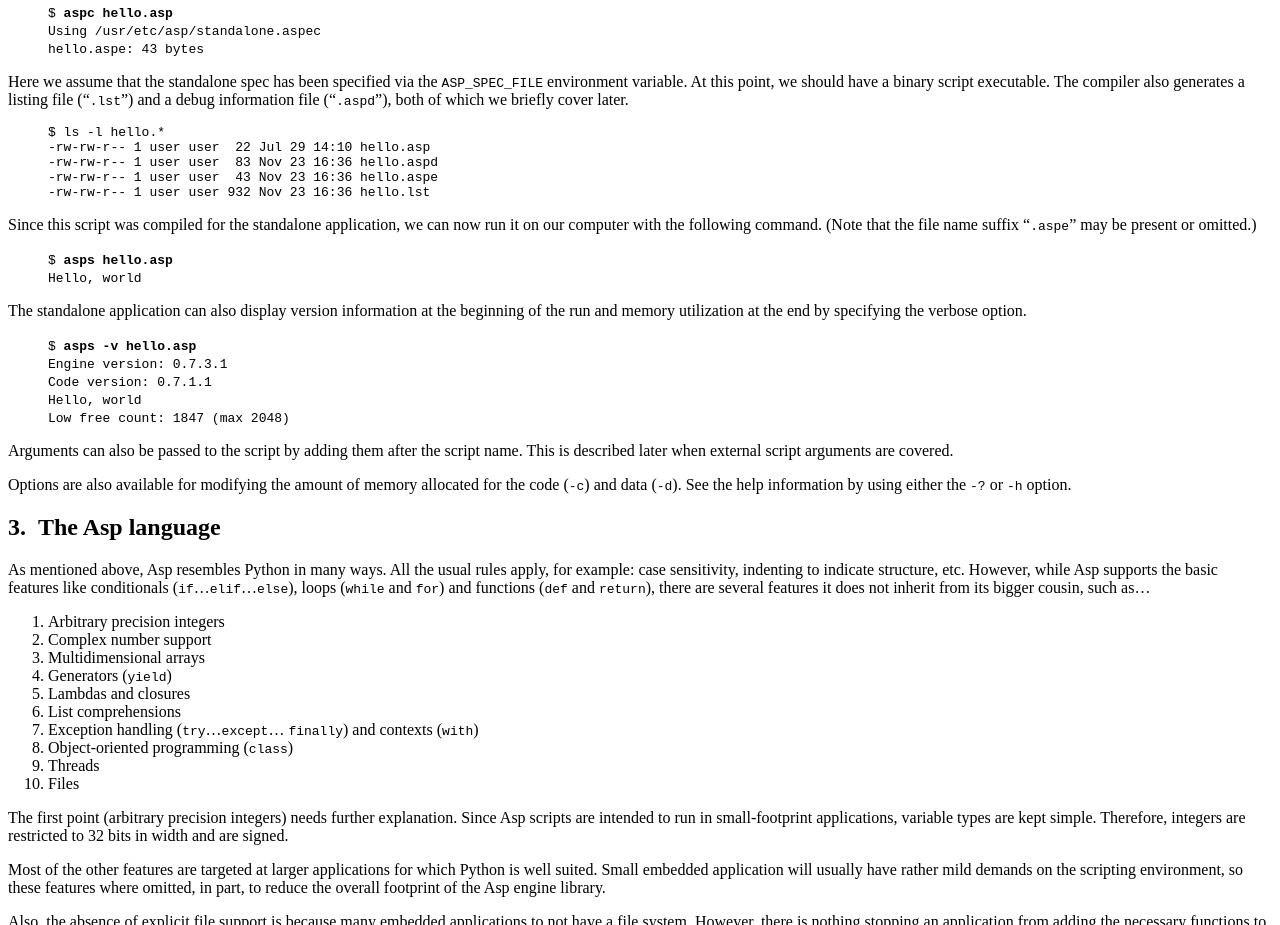
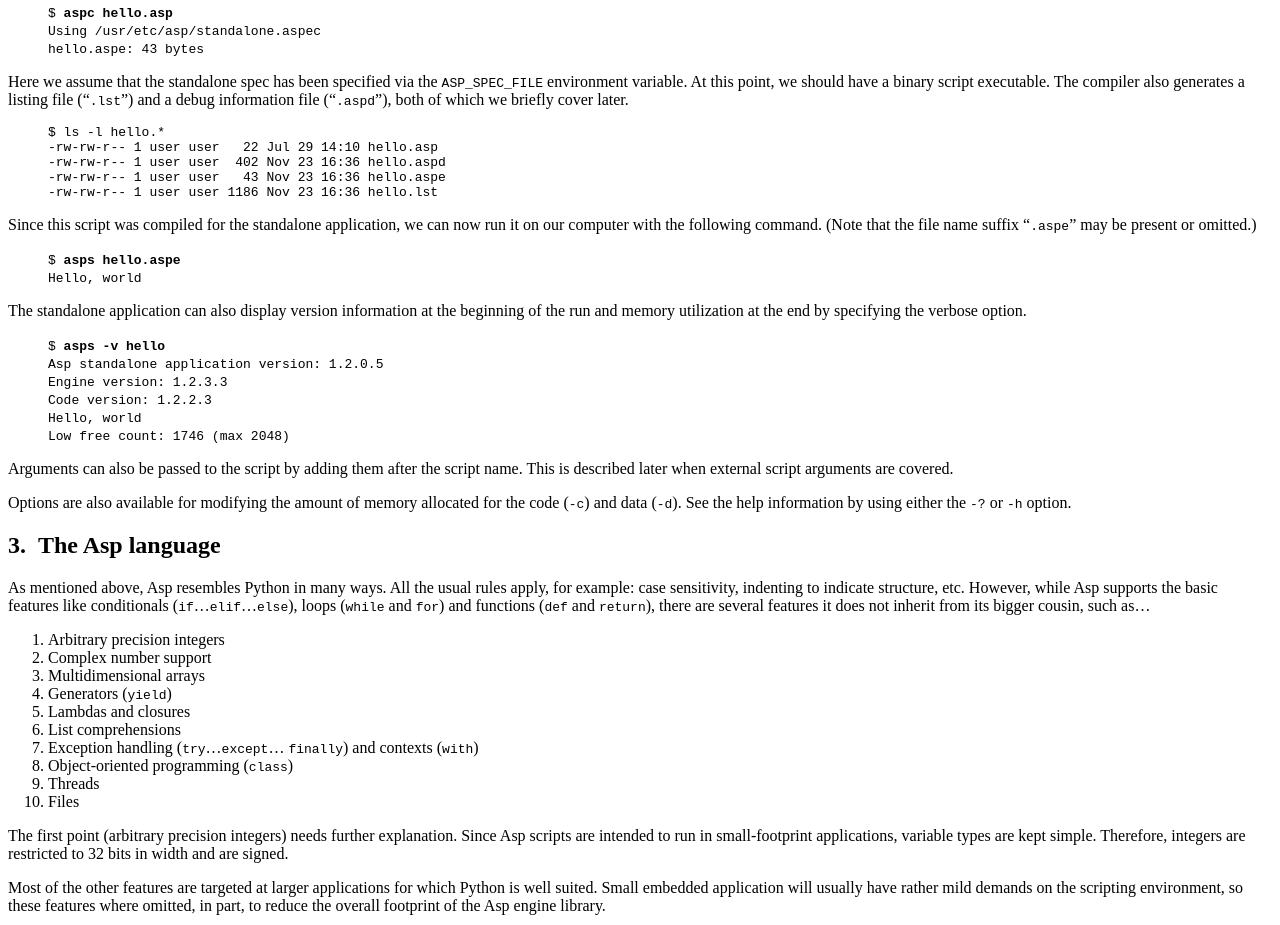
Before and after one commit to asplang/asp-doc, a plain HTML site: page en/script.html in a window 1280 px wide. Shown: the part 1540-2465 px from the top of the page. Drawn offline with Linux system fonts and the light colour scheme.

Commit message:
Updated sample code output to match latest version of the software.

```diff
--- a/en/script.html
+++ b/en/script.html
@@ -227,10 +227,10 @@ print('Hello, world')</pre>
 
     <blockquote><pre>
 $ ls -l hello.*
--rw-rw-r-- 1 user user  22 Jul 29 14:10 hello.asp
--rw-rw-r-- 1 user user  83 Nov 23 16:36 hello.aspd
--rw-rw-r-- 1 user user  43 Nov 23 16:36 hello.aspe
--rw-rw-r-- 1 user user 932 Nov 23 16:36 hello.lst</pre>
+-rw-rw-r-- 1 user user   22 Jul 29 14:10 hello.asp
+-rw-rw-r-- 1 user user  402 Nov 23 16:36 hello.aspd
+-rw-rw-r-- 1 user user   43 Nov 23 16:36 hello.aspe
+-rw-rw-r-- 1 user user 1186 Nov 23 16:36 hello.lst</pre>
     </blockquote>
 
     <p>
@@ -241,7 +241,7 @@ $ ls -l hello.*
     </p>
 
     <blockquote>
-    <samp>$&nbsp;</samp><kbd>asps hello.asp</kbd><br>
+    <samp>$&nbsp;</samp><kbd>asps hello.aspe</kbd><br>
     <samp>Hello, world</samp><br>
     </blockquote>
 
@@ -252,11 +252,12 @@ $ ls -l hello.*
     </p>
 
     <blockquote>
-    <samp>$&nbsp;</samp><kbd>asps -v hello.asp</kbd><br>
-    <samp>Engine version: 0.7.3.1</samp><br>
-    <samp>Code version: 0.7.1.1</samp><br>
+    <samp>$&nbsp;</samp><kbd>asps -v hello</kbd><br>
+    <samp>Asp standalone application version: 1.2.0.5</samp><br>
+    <samp>Engine version: 1.2.3.3</samp><br>
+    <samp>Code version: 1.2.2.3</samp><br>
     <samp>Hello, world</samp><br>
-    <samp>Low free count: 1847 (max 2048)</samp><br>
+    <samp>Low free count: 1746 (max 2048)</samp><br>
     </blockquote>
 
     <p>
```
